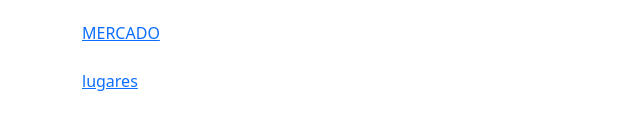
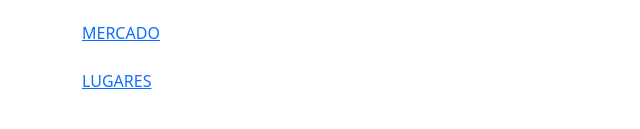
Before and after one commit to mimisjimis05-byte/WEBSITE-CECyMagic-Noemi, a plain HTML site: page index.html in a window 1280 px wide. Shown: the part 4355-4484 px from the top of the page, 0-640 px from the left. Drawn offline with nearby package versions, Linux system fonts and the light colour scheme.

Commit message:
Update index.html

```diff
--- a/index.html
+++ b/index.html
@@ -368,7 +368,7 @@
         </div>
       <a HREF="Naturaleza.html">naturaleza_jimena222</a>
 <a HREF="Mercado.html">MERCADO</a>
-         <a HREF="lugares.html">lugares</a>
+         <a HREF="mimi.html">LUGARES</a>
 
 
 
```
